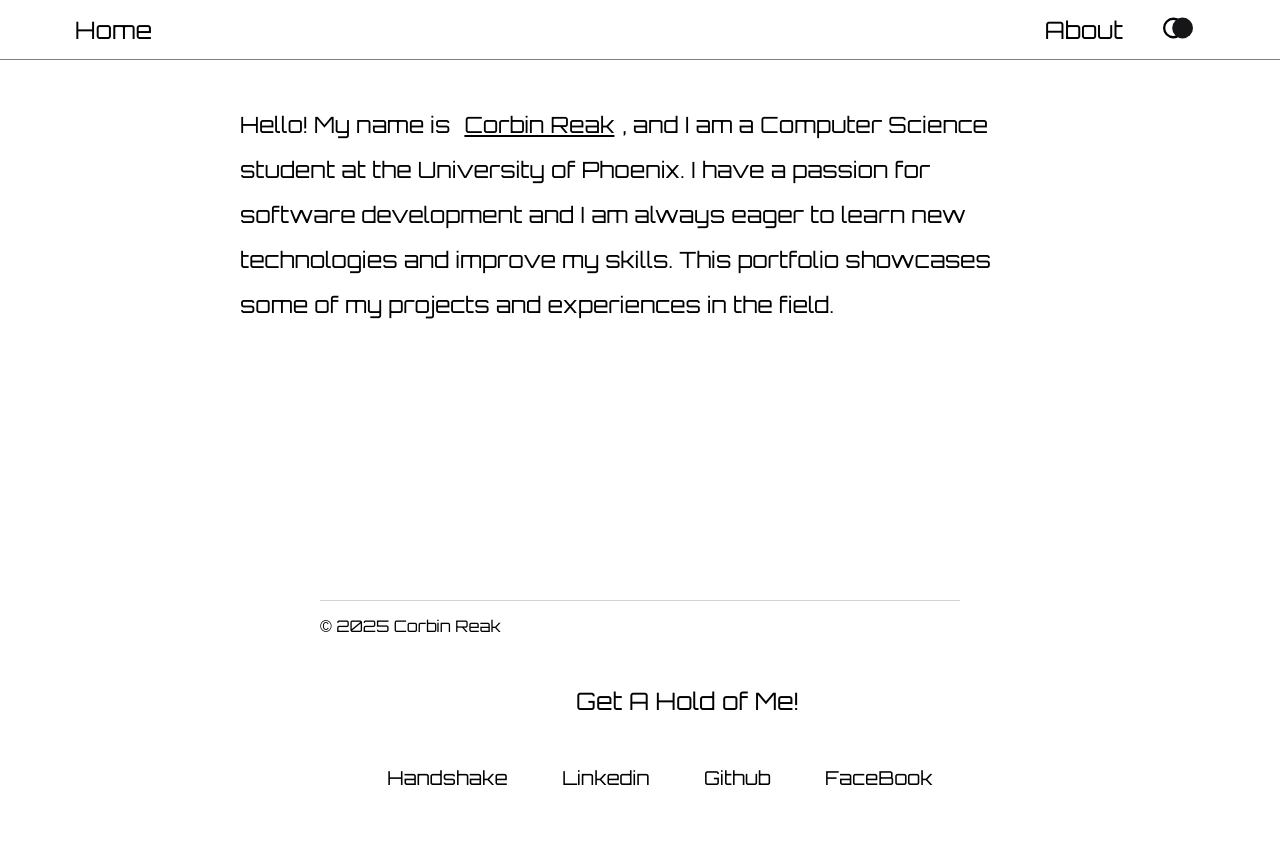
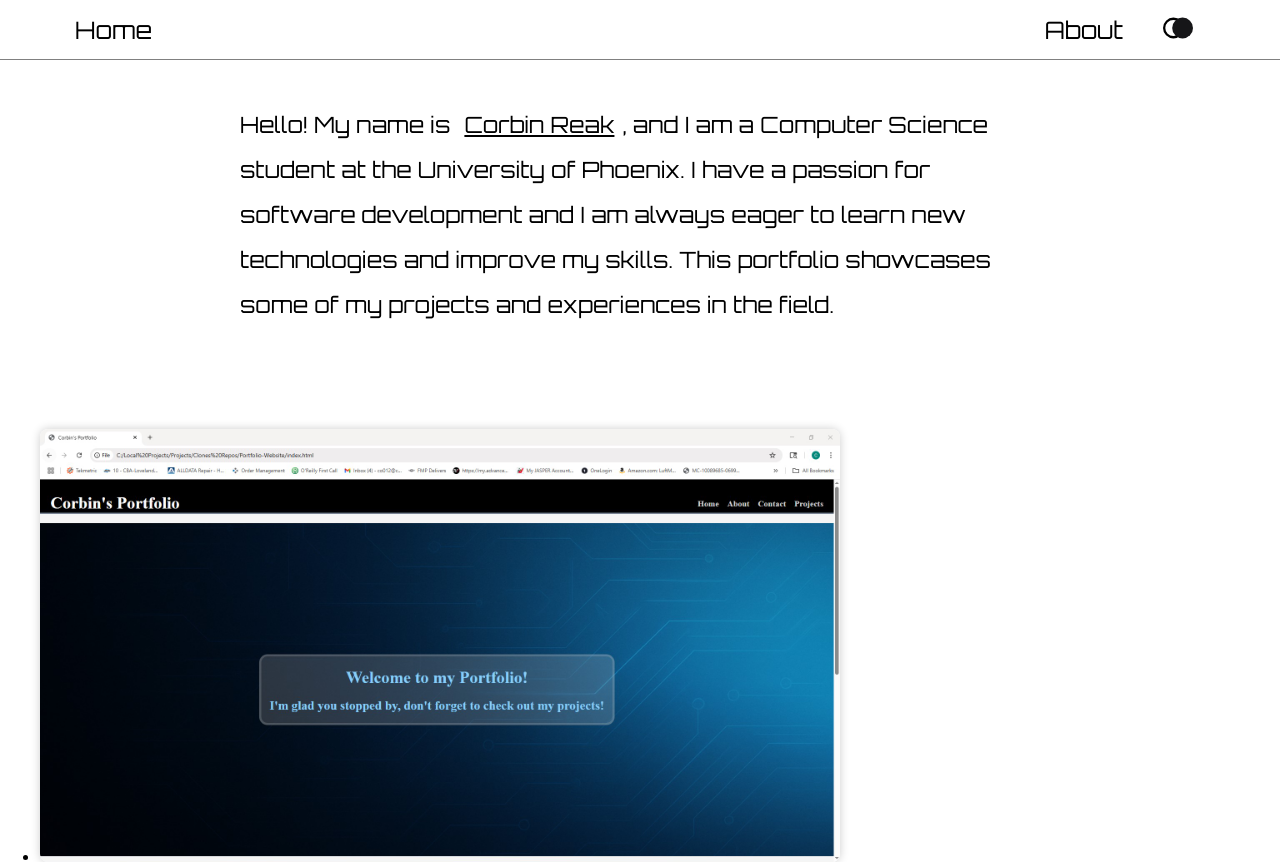
Before and after one commit to corbinreak/Portfolio-v2-react, a React (Vite) app: page / in a window 1280 px wide. Shown: the top 862 px of the page. Before the commit the page ends 800 px from the top, so only its background shows below. Built offline with nearby package versions, Linux system fonts and the light colour scheme.

Commit message:
Finsished most of my about styling, needing to have somewhere for my extended about me, also added my first project still needing to style

```diff
--- a/src/App.css
+++ b/src/App.css
@@ -1,3 +1,20 @@
+html, body {
+  height: 100%;
+  margin: 0;
+}
+
+.App {
+  display: flex;
+  flex-direction: column;
+  min-height: 100vh;
+}
+
+.content {
+  flex: 1;
+}
+
+
+
 .toggle img {
     text-decoration: none;
     padding: 4px 4px;
@@ -127,17 +144,18 @@ html.light .footer, #footer-nav h1 {
 
 
 
+
 .footer {
     display: flex;
+    flex-direction: column;
     justify-content: space-around;
     align-items: center;
-    position: fixed;
-    left: 0;
-    bottom: 0;
+    margin-top: auto;
     width: 100vw;
-    height: 200px;
+    height: 80px;
     color: lightgray;;
     background: white;
+    position: relative;
 
 }
 
@@ -148,6 +166,28 @@ html.light .footer, #footer-nav h1 {
     transform: translateX(-50%);
     width: 50%;
     border-top: 1px solid lightgray;
+}
+
+.footer-nav {
+    display: flex;
+    flex-direction: column;
+    align-items: center;
+}
+
+.footer-title {
+    color: inherit;
+    margin: 8px 0 24px 0;
+    font-size: 1.5rem;
+}
+
+.footer-links {
+    list-style: none;
+    display: flex;
+    flex-direction: row;
+    gap: 24px;
+    padding: 0;
+    margin: 0;
+    font-size: 1.2rem;
 }
 
 
--- a/src/App.jsx
+++ b/src/App.jsx
@@ -20,24 +20,27 @@ function App() {
   }, [darkMode]);
 
  return (
-    <>
   <div className="App">
+    <div className="content">
       <Header darkMode={darkMode} setDarkMode={setDarkMode} />
+      <Contact />
+      <div className="about" style={{ marginTop: '60px' }}>
+        <About darkMode={darkMode} setDarkMode={setDarkMode} />
+      </div>
+      <div className="projects" style={{ marginTop: '60px' }}>
+        <Projects darkMode={darkMode} setDarkMode={setDarkMode} />
+      </div>
+    </div>
 
-      <Projects />
-      <Contact />
-    </div>
-    <div className='about' style={{ marginTop: '60px' }}>
-      <About darkMode={darkMode}  setDarkMode={setDarkMode} />
-    </div>
     <div className="footer">
       <div className="footer-line">
-          <p style={{ marginTop: '15px' }}> &copy; 2025 Corbin Reak</p>
+        <p style={{ marginTop: '15px' }}>&copy; 2025 Corbin Reak</p>
         <Footer darkMode={darkMode} setDarkMode={setDarkMode} />
       </div>
     </div>
-    </>
-  )
+  </div>
+);
+
 
 }
 
--- a/src/Components/Footer.jsx
+++ b/src/Components/Footer.jsx
@@ -5,12 +5,12 @@ function Footer({ darkMode, setDarkMode }) {
 
     return (
         <div className="footer-nav">
-            <p style={{ color: darkMode ? 'white' : 'black', margin: '50px 0 50px 40%', fontSize: '1.5rem'}}>Get A Hold of Me!</p>
-                <ul style={{ listStyleType: 'none', display: 'flex', justifyContent: 'space-around', fontSize: '1.2rem'}}>
-                    <li><a href="https://app.joinhandshake.com/profiles/74pfkv">Handshake</a></li>
-                    <li><a href="https://www.linkedin.com/in/corbin-reak-900390214">Linkedin</a></li>
-                    <li><a href="https://github.com/CorbinReak">Github</a></li>
-                    <li><a href="https://www.facebook.com/corbin.reak">FaceBook</a></li>
+            <p className="footer-title">Get A Hold of Me!</p>
+            <ul className="footer-links">
+                <li><a href="https://app.joinhandshake.com/profiles/74pfkv" target="_blank" rel="noopener noreferrer">Handshake</a></li>
+                <li><a href="https://www.linkedin.com/in/corbin-reak-900390214" target="_blank" rel="noopener noreferrer">Linkedin</a></li>
+                <li><a href="https://github.com/CorbinReak" target="_blank" rel="noopener noreferrer">Github</a></li>
+                <li><a href="https://www.facebook.com/corbin.reak" target="_blank" rel="noopener noreferrer">FaceBook</a></li>
             </ul>
         </div>
     )
--- a/src/Components/Projects.jsx
+++ b/src/Components/Projects.jsx
@@ -1,9 +1,34 @@
 import React from 'react';
+import Project1 from '../assets/Portfoliov1.jpg'; // Example project image
 
 
 
-function Projects() {
+function Projects({ darkMode, setDarkMode }) {
 
+
+    const imgStyle = {
+        width: '800px',
+        height: 'auto',
+        borderRadius: '8px',
+        boxShadow: darkMode ? '0 0 10px rgba(255, 255, 255, 0.2)' : '0 0 10px rgba(0, 0, 0, 0.2)',
+    }
+
+
+
+    return (
+        <>
+         <ul>
+            <li>
+                <a href="" >
+                    <img
+                       src={Project1}
+                       style={imgStyle}>
+                    </img>
+                </a>
+            </li>
+         </ul>
+        </>
+    )
 }
 
 
```
Also changed, not shown: src/assets/Portfoliov1.jpg (added). Lines whose indentation alone changed are shown as unchanged.
